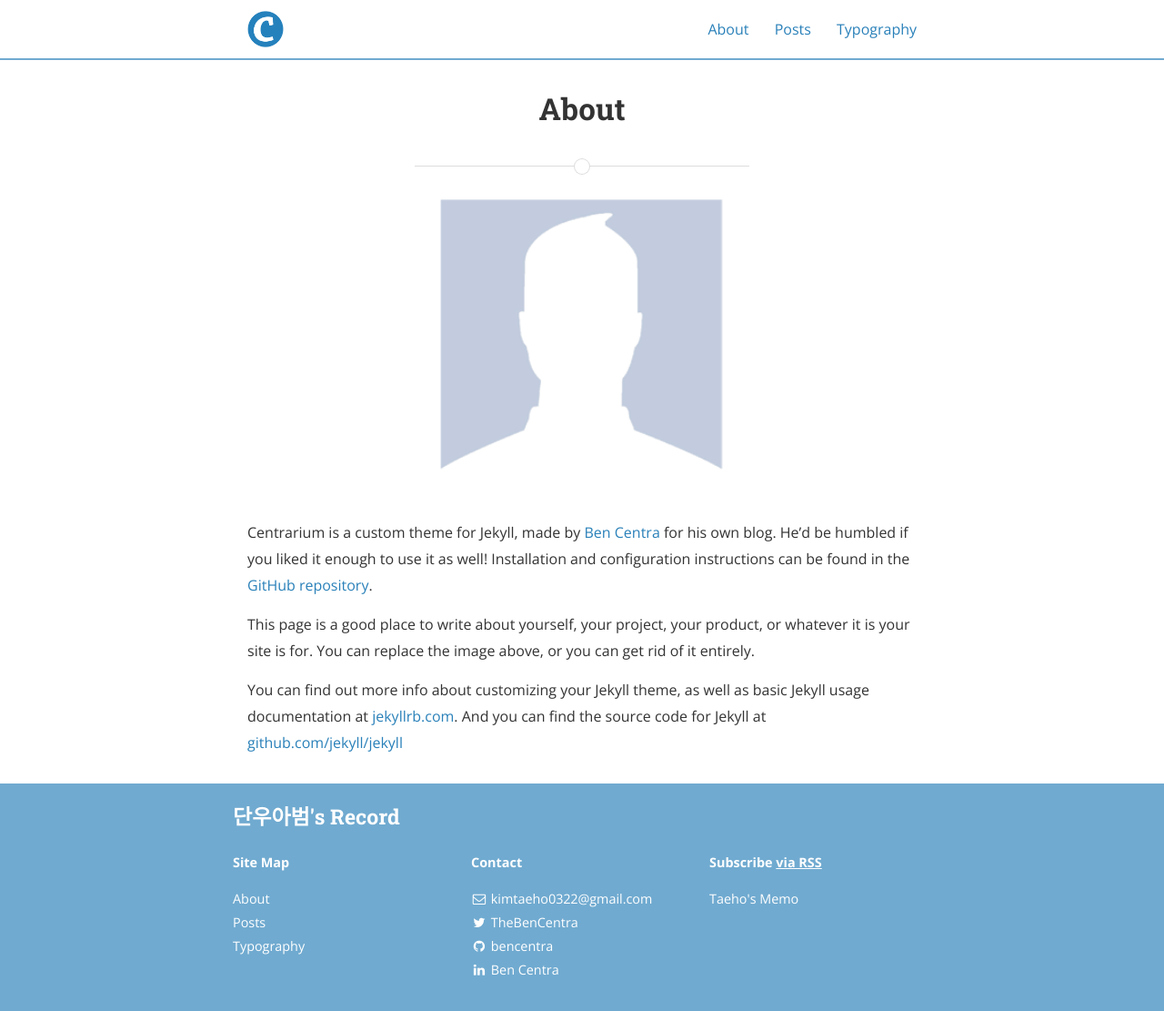
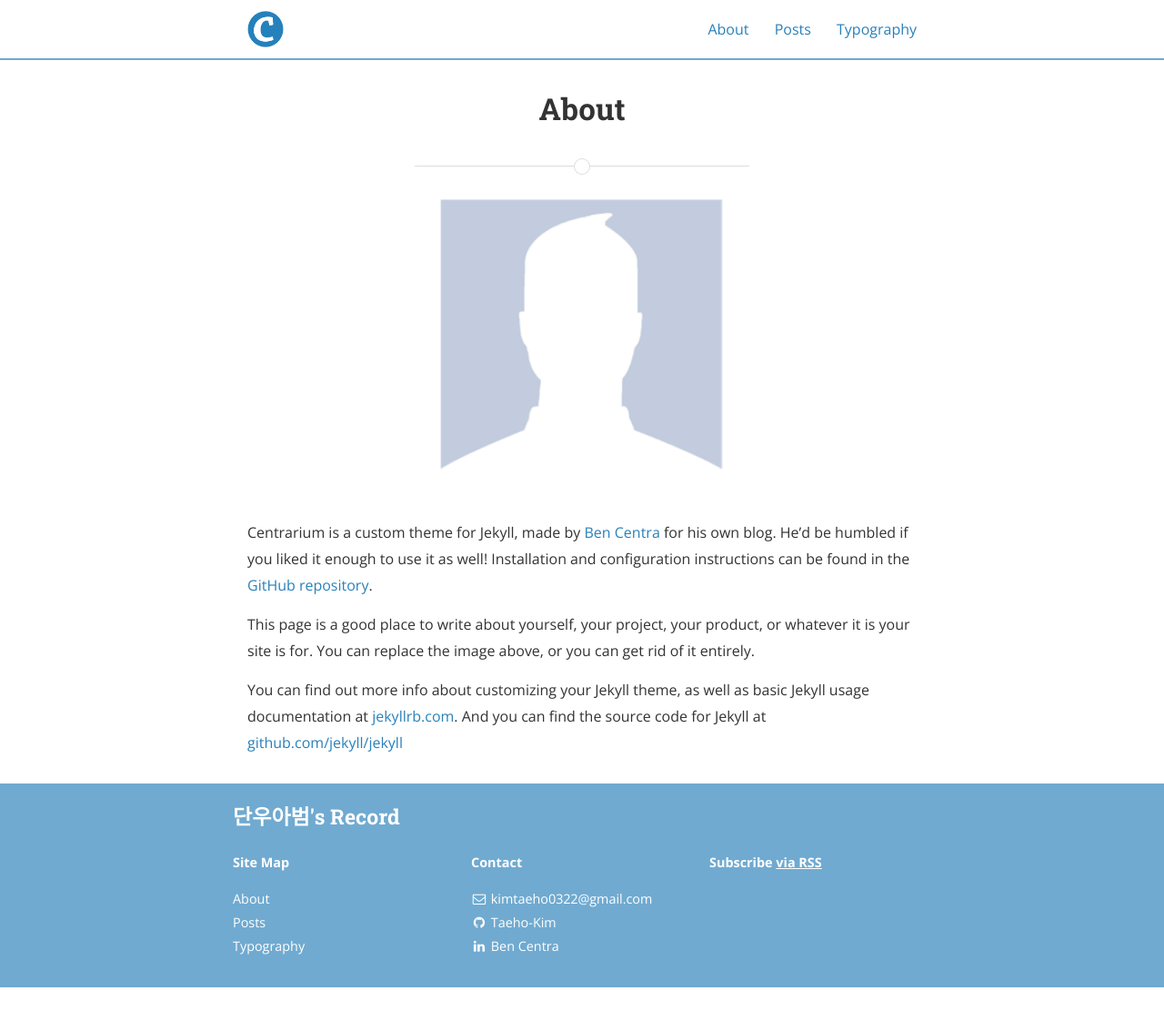
Before and after one commit to Taeho-Kim-0322/Taeho-Kim-0322.github.io, a Jekyll site: the page built from about.md, in a window 1280 px wide and 1111 px high. Shown: the whole window at 91% size. Built offline with Jekyll 4.4.1, drawn with Linux system fonts in a browser that asks for light colours; nearby versions of some CDN libraries; part of the change alters nothing that is shown.

Commit message:
Update _config.yml

```diff
--- a/_config.yml
+++ b/_config.yml
@@ -9,12 +9,12 @@ exclude:
   - "/vendor/"
 
 # Site settings
-title: 단우아범's Record
-subtitle: "Taeho's Blog"
+title: "단우아범's Record"
+subtitle: "공부한 것, 배운 것, 느낀 것, 단우 이모저모"
 email: kimtaeho0322@gmail.com
 name: Taeho Kim
 description:
- Taeho's Memo
+
 baseurl: ""
 url: "https://taeho-kim-0322.github.io/"
 cover: "/assets/header_image.jpg"
@@ -73,24 +73,31 @@ descriptions:
 #     desc: Follow me on Twitter            # Description to display as link title, etc
 #     share: true                           # Include in the "Share" section of posts
 social:
-  - name: Twitter
-    icon: twitter
-    username: TheBenCentra
-    url: https://twitter.com/TheBenCentra
-    desc: Follow me on Twitter
-    share: true
+#   - name: Twitter
+#     icon: twitter
+#     username: TheBenCentra
+#     url: https://twitter.com/TheBenCentra
+#     desc: Follow me on Twitter
+#     share: true
 
-  - name: Facebook
-    icon: facebook
-    username: thebencentra
+  - name: Instagram
+    icon: instagram
+    username: "tae._.hh"
     url: ""
-    desc: Friend me on Facebook
-    share: true
+    desc: Follow me on Instagram
+    share: false
+
+#   - name: Facebook
+#     icon: facebook
+#     username: thebencentra
+#     url: ""
+#     desc: Friend me on Facebook
+#     share: true
 
   - name: GitHub
     icon: github
-    username: bencentra
-    url: https://github.com/bencentra
+    username: Taeho-Kim
+    url: https://github.com/Taeho-Kim-0322
     desc: Fork me on GitHub
     share: false
 
@@ -113,13 +120,6 @@ social:
     username: ""
     url: ""
     desc: Subscribe on YouTube
-    share: false
-
-  - name: Instagram
-    icon: instagram
-    username: ""
-    url: ""
-    desc: Follow me on Instagram
     share: false
 
   - name: Pinterest
```
